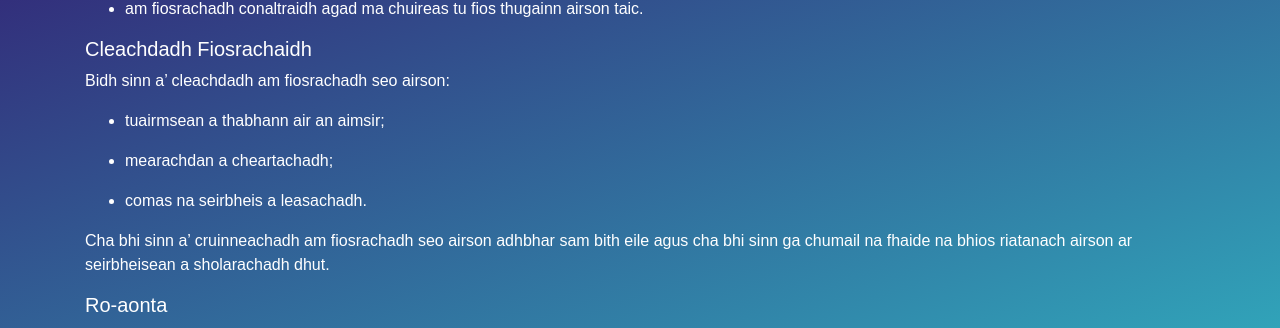
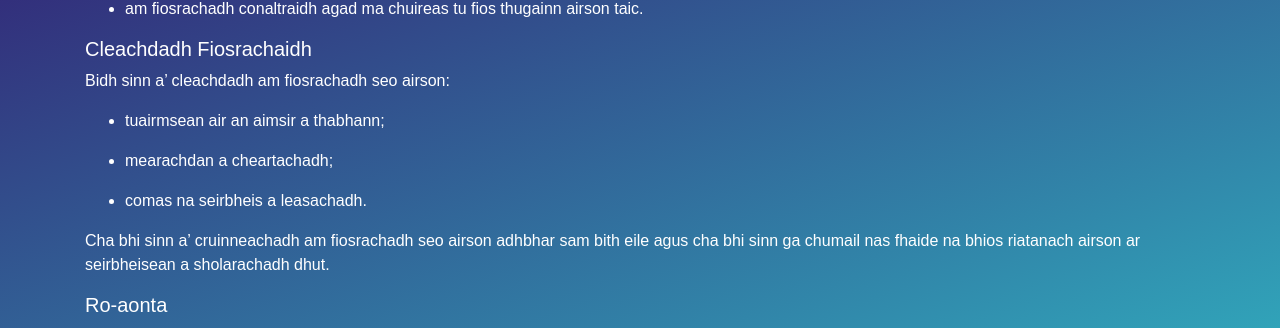
Before and after one commit to angeidheal/aimsir, a Jekyll site: the page built from cuidheachadh/priobhaideachd.md, in a window 1280 px wide. Shown: the part 270-598 px from the top of the page. Built offline with Jekyll 4.4.1, drawn with Linux system fonts in a browser that asks for light colours; nearby versions of some CDN libraries; a script that is not in the unit is left out.

Commit message:
Update privacy policy

```diff
--- a/cuidheachadh/priobhaideachd.md
+++ b/cuidheachadh/priobhaideachd.md
@@ -16,13 +16,13 @@ Bidh sinn a' cruinneachadh am fiosrachadh na leanas bhuat:
 
 Bidh sinn a' cleachdadh am fiosrachadh seo airson:
 
-* tuairmsean a thabhann air an aimsir;
+* tuairmsean air an aimsir a thabhann;
 
 * mearachdan a cheartachadh;
 
 * comas na seirbheis a leasachadh.
 
-Cha bhi sinn a' cruinneachadh am fiosrachadh seo airson adhbhar sam bith eile agus cha bhi sinn ga chumail na fhaide na bhios riatanach airson ar seirbheisean a sholarachadh dhut.
+Cha bhi sinn a' cruinneachadh am fiosrachadh seo airson adhbhar sam bith eile agus cha bhi sinn ga chumail nas fhaide na bhios riatanach airson ar seirbheisean a sholarachadh dhut.
 
 ##### Ro-aonta
 
```
